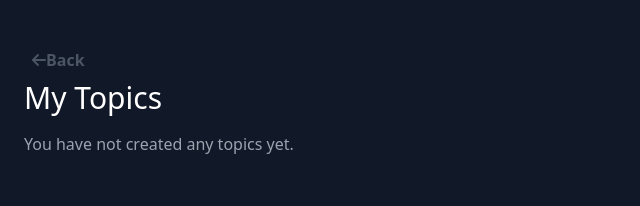
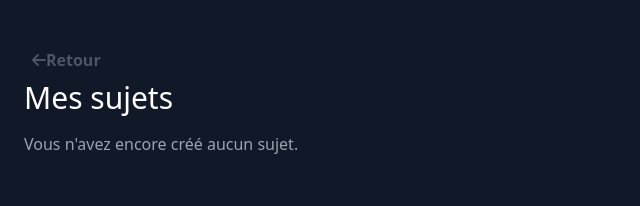
Before and after one commit to Chetanaoli/Urban-Roots, an Angular app: page /forum/manage-topic in a window 1280 px wide. Shown: the top 206 px of the page, without its empty margins (0-640 px from the left). Built offline with nearby package versions, Linux system fonts and the light colour scheme.

Commit message:
Update manage-topic.component.html

```diff
--- a/src/app/modules/forum/manage-topic/manage-topic.component.html
+++ b/src/app/modules/forum/manage-topic/manage-topic.component.html
@@ -1,17 +1,17 @@
 <div class="bg-gray-900 text-white min-h-screen p-6">
   <button onclick="window.history.back()" class="mt-4 text-gray-600 font-bold py-2 px-2 rounded flex items-center">
     <i class="fas fa-arrow-left"></i>
-    Back
+    Retour
 </button>
-    <h1 class="text-3xl mb-4">My Topics</h1>
-    <div *ngIf="topics.length === 0" class="text-gray-400">You have not created any topics yet.</div>
+    <h1 class="text-3xl mb-4">Mes sujets</h1>
+    <div *ngIf="topics.length === 0" class="text-gray-400">Vous n'avez encore créé aucun sujet.</div>
     <div *ngFor="let topic of topics" class="mb-4 p-4 bg-gray-800 rounded">
       <h2 class="text-xl font-bold">{{ topic.topic_name }}</h2>
       <p class="text-gray-400">{{ topic.content | slice:0:100 }}...</p>
       <div class="flex justify-between mt-2">
         <button (click)="deleteTopic(topic.id)" class="text-red-500 hover:underline">Delete</button>
-        <a [routerLink]="['/forum/edit', topic.id]" class="text-blue-500 hover:underline">Edit</a>
-        <a [routerLink]="['/forum/', topic.id]" class="text-blue-500 hover:underline">View</a>
+        <a [routerLink]="['/forum/edit', topic.id]" class="text-blue-500 hover:underline">Modifier</a>
+        <a [routerLink]="['/forum/', topic.id]" class="text-blue-500 hover:underline">Voir</a>
       </div>
     </div>
   </div>
```
